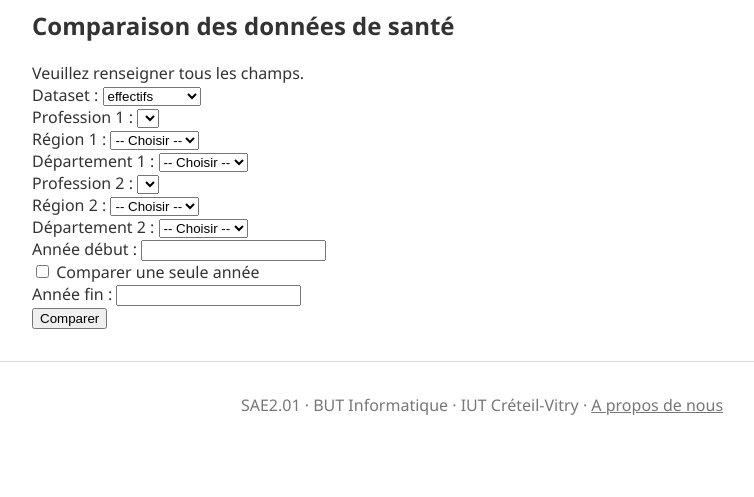
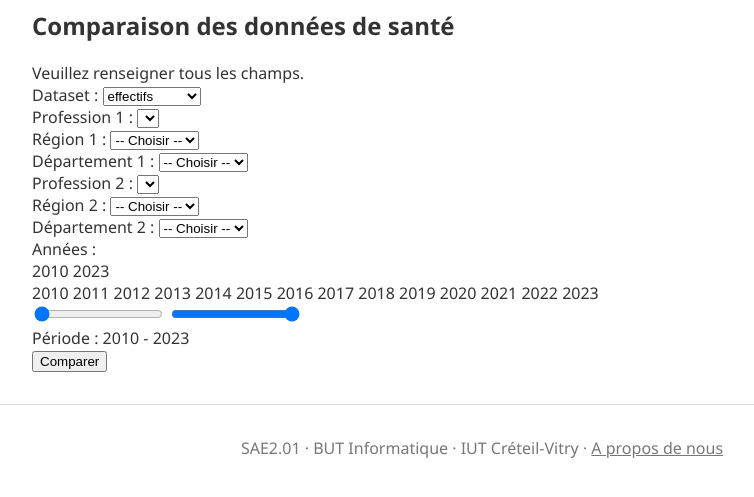
Before and after one commit to AG7dev/SAE201, a Flask app: page /comparaison in a window 1280 px wide. Shown: the part 268-765 px from the top of the page, without its empty margins (158-912 px from the left). Run offline with Flask 3, Linux system fonts and the light colour scheme; data that the repository does not hold is empty.

Commit message:
feat(comparaison): Ajoute un slider double pour la selection des annees
Remplace la sélection année début/année fin et la checkbox par deux curseurs synchronisés.
Conserve les paramètres annee_debut et annee_fin pour garder la compatibilité avec le backend Flask.
Ajoute l'affichage dynamique de la période sélectionnée et du cas comparaison sur une seule année.

```diff
--- a/templates/comparaison.html
+++ b/templates/comparaison.html
@@ -160,56 +160,51 @@ Comparaison
     </div>
 
 
-    <!-- Années -->
-    <!-- Année de début -->
-    <div>
+    <!-- Période de comparaison -->
+    <div class="annee-slider">
 
-        <label for="annee_debut">
-            Année début :
-        </label>
+        <label>Années :</label>
 
-        <input
-            type="number"
-            id="annee_debut"
-            name="annee_debut"
-            value="{{ annee_debut or '' }}"
-            required
-        >
+        <div class="annee-slider__labels">
+            <span id="anneeStartLabel">{{ annee_debut or 2010 }}</span>
+            <span id="anneeEndLabel">{{ annee_fin or 2023 }}</span>
+        </div>
 
-    </div>
+        <div class="annee-slider__track" aria-hidden="true">
+            {% for annee in range(2010, 2024) %}
+                <span class="annee-slider__tick">{{ annee }}</span>
+            {% endfor %}
+        </div>
 
-
-    <!-- Option année unique -->
-    <div>
-
-        <label>
+        <div class="annee-slider__controls">
+            <input
+                type="range"
+                id="annee_debut"
+                name="annee_debut"
+                min="2010"
+                max="2023"
+                step="1"
+                value="{{ annee_debut or 2010 }}"
+                required
+            >
 
             <input
-                type="checkbox"
-                id="annee_unique"
-                name="annee_unique"
+                type="range"
+                id="annee_fin"
+                name="annee_fin"
+                min="2010"
+                max="2023"
+                step="1"
+                value="{{ annee_fin or 2023 }}"
+                required
             >
+        </div>
 
-            Comparer une seule année
-
-        </label>
-
-    </div>
-
-
-    <!-- Année de fin -->
-    <div id="bloc_annee_fin">
-
-        <label for="annee_fin">
-            Année fin :
-        </label>
-
-        <input
-            type="number"
-            id="annee_fin"
-            name="annee_fin"
-            value="{{ annee_fin or '' }}"
-        >
+        <div id="anneeSelectionInfo" class="annee-slider__info">
+            {% if annee_debut == annee_fin and annee_debut %}
+                Comparaison sur une seule année
+            {% endif %}
+        </div>
 
     </div>
 
@@ -223,6 +218,60 @@ Comparaison
 
 <!-- Chargement du module de cascade -->
 <script src="{{ url_for('static', filename='js/cascade.js') }}"></script>
+
+<!-- Gestion du slider de période -->
+<script>
+document.addEventListener("DOMContentLoaded", () => {
+
+    const MIN_YEAR = 2010;
+    const MAX_YEAR = 2023;
+
+    const sliderDebut = document.getElementById("annee_debut");
+    const sliderFin = document.getElementById("annee_fin");
+
+    if (!sliderDebut || !sliderFin) {
+        return;
+    }
+
+    const labelDebut = document.getElementById("anneeStartLabel");
+    const labelFin = document.getElementById("anneeEndLabel");
+    const info = document.getElementById("anneeSelectionInfo");
+
+    function mettreAJourAffichage() {
+
+        let debut = Number(sliderDebut.value);
+        let fin = Number(sliderFin.value);
+
+        if (debut > fin) {
+            if (document.activeElement === sliderDebut) {
+                fin = debut;
+            } else {
+                debut = fin;
+            }
+        }
+
+        debut = Math.min(Math.max(debut, MIN_YEAR), MAX_YEAR);
+        fin = Math.min(Math.max(fin, MIN_YEAR), MAX_YEAR);
+
+        sliderDebut.value = debut;
+        sliderFin.value = fin;
+
+        labelDebut.textContent = debut;
+        labelFin.textContent = fin;
+
+        if (debut === fin) {
+            info.textContent = "Comparaison sur une seule année";
+        } else {
+            info.textContent = `Période : ${debut} - ${fin}`;
+        }
+    }
+
+    sliderDebut.addEventListener("input", mettreAJourAffichage);
+    sliderFin.addEventListener("input", mettreAJourAffichage);
+
+    mettreAJourAffichage();
+});
+</script>
 
 <!-- Affichage du graphique après comparaison -->
 {% if resultat %}
@@ -276,56 +325,5 @@ Comparaison
 // Fin du script
 </script>
 
-<script>
-const checkbox = document.getElementById("annee_unique");
-
-const anneeDebut = document.getElementById("annee_debut");
-
-const blocFin = document.getElementById("bloc_annee_fin");
-
-const anneeFin = document.getElementById("annee_fin");
-
-
-checkbox.addEventListener(
-    "change",
-    function() {
-
-        if (this.checked) {
-
-            blocFin.style.display = "none";
-
-            anneeFin.value =
-                anneeDebut.value;
-
-            anneeFin.required = false;
-
-        } else {
-
-            blocFin.style.display = "block";
-
-            anneeFin.required = true;
-
-        }
-
-    }
-);
-
-
-anneeDebut.addEventListener(
-    "input",
-    function() {
-
-        if (checkbox.checked) {
-
-            anneeFin.value =
-                this.value;
-
-        }
-
-    }
-);
-
-</script>
-
 {% endif %}
 {% endblock %}
```
